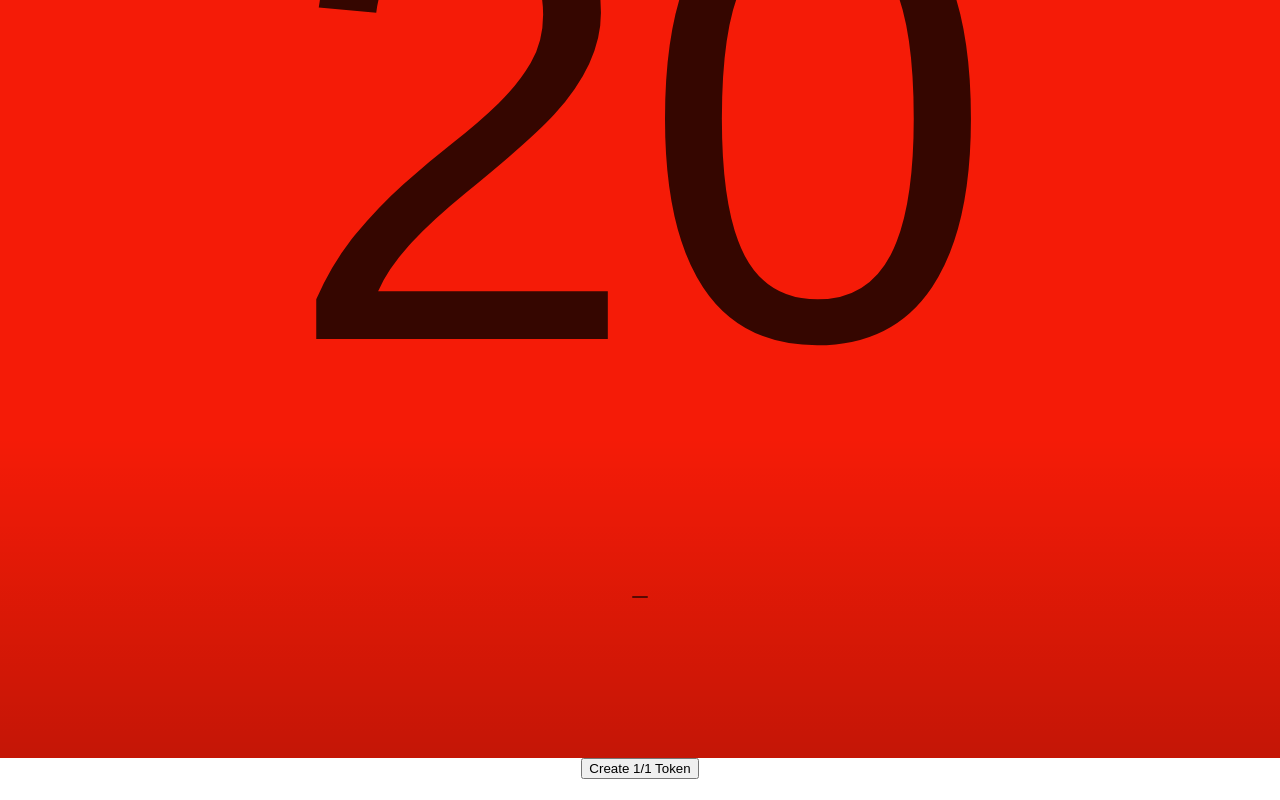
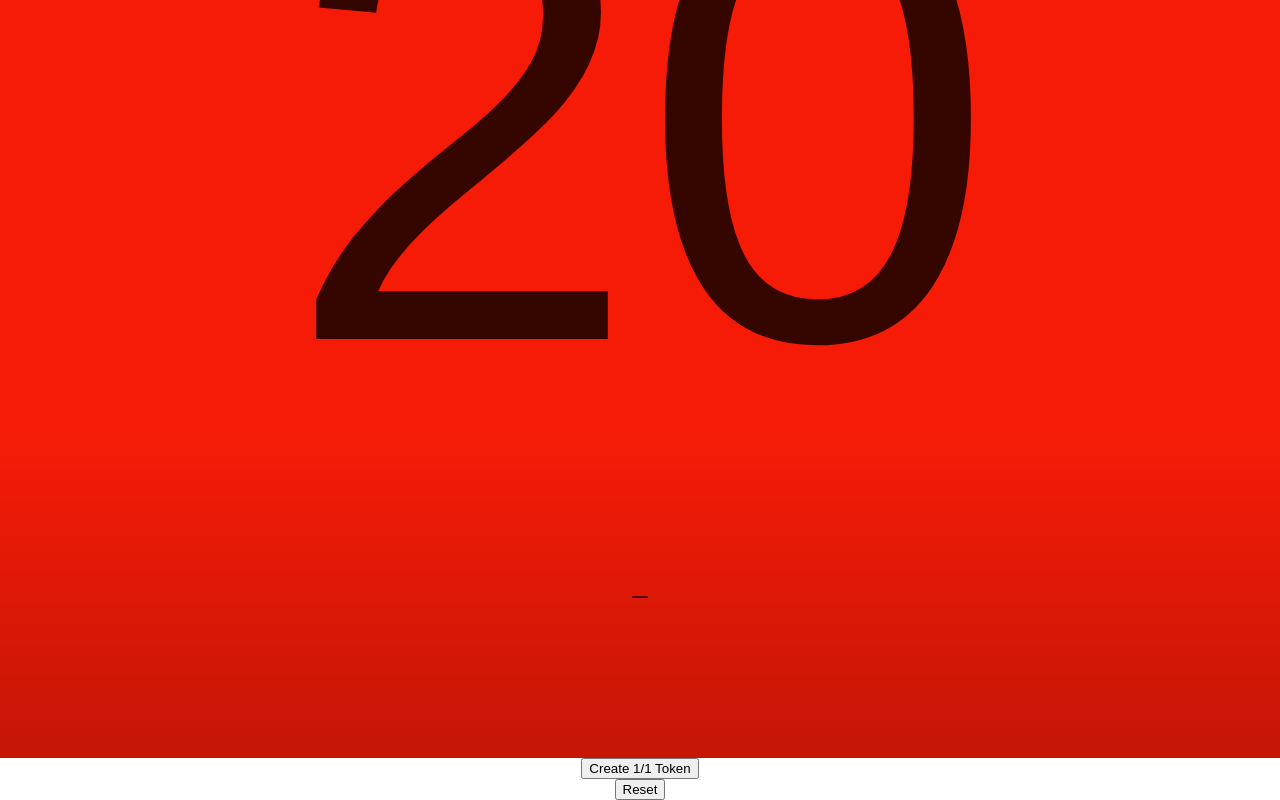
Before and after one commit to h2xd/mtg-token, a Vue app: page / in a window 1280 px wide. Shown: the part 522-1322 px from the top of the page. Before the commit the page ends 1301 px from the top, so only its background shows below. Built offline with nearby package versions, Linux system fonts and the light colour scheme.

Commit message:
feat(player): add reset functionality

```diff
--- a/src/App.vue
+++ b/src/App.vue
@@ -1,6 +1,8 @@
 <template>
   <LifePointsCounter :life="player1Store.life" />
   <Board :board="player1Store.board" />
+
+  <button @click="player1Store.reset">Reset</button>
 </template>
 
 <script lang="ts">
--- a/src/stores/boardStore.ts
+++ b/src/stores/boardStore.ts
@@ -18,5 +18,8 @@ export const useBoardStore = defineStore({
     removeToken(filterToken: TokenCreature) {
       this.token = this.token.filter((token) => token !== filterToken)
     },
+    reset() {
+      this.token = []
+    },
   },
 })
--- a/src/stores/playerStore.ts
+++ b/src/stores/playerStore.ts
@@ -16,6 +16,7 @@ export const usePlayerStore = defineStore({
   actions: {
     reset() {
       this.life.reset()
+      this.board.reset()
     },
   },
 })
```
